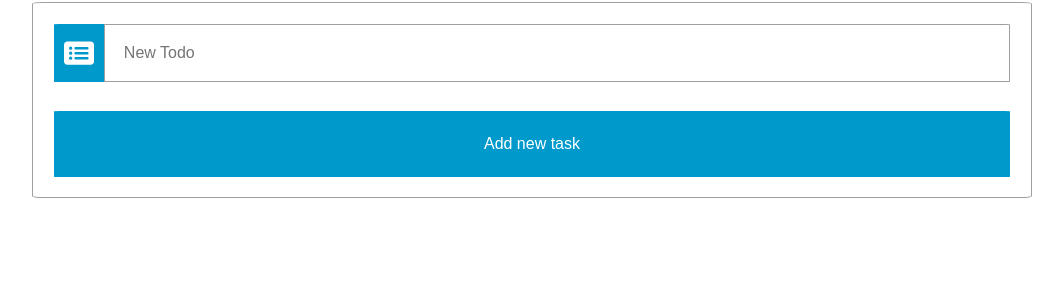
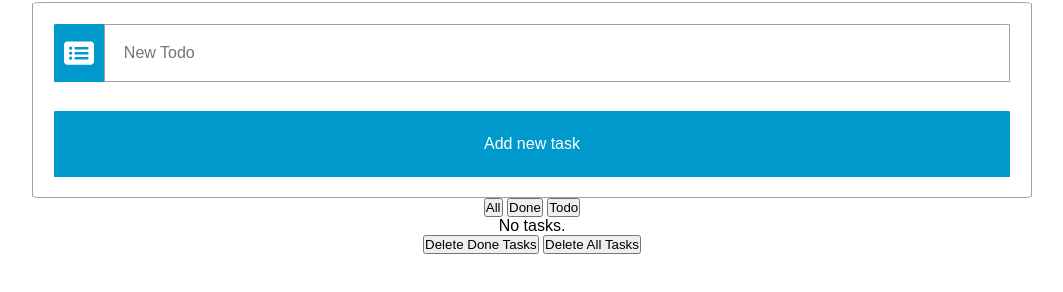
Before and after one commit to qusaihm/To-do, a plain HTML site: page index.html in a window 1280 px wide. Shown: the part 122-414 px from the top of the page, without its empty margins (108-1171 px from the left). Drawn offline with Linux system fonts and the light colour scheme.

Commit message:
add html for to do list

```diff
--- a/index.html
+++ b/index.html
@@ -25,6 +25,28 @@
 </div>
 
 
+  <section class="filter-section">
+    <button class="filter-button" >All</button>
+    <button class="filter-button"  >Done</button>
+    <button class="filter-button"  >Todo</button>
+  </section>
+
+  <section class="list-section">
+    <ul id="task-list">
+
+    </ul>
+    <p id="masseg-notask">No tasks.</p>
+  </section>
+
+
+  <section class="delete-button">
+    <button id="delete-donetask-button">Delete Done Tasks</button>
+    <button id="delete-alltask-buttton">Delete All Tasks</button>
+  </section>
+
+
+
+
 
 </body>
 </html>
```
